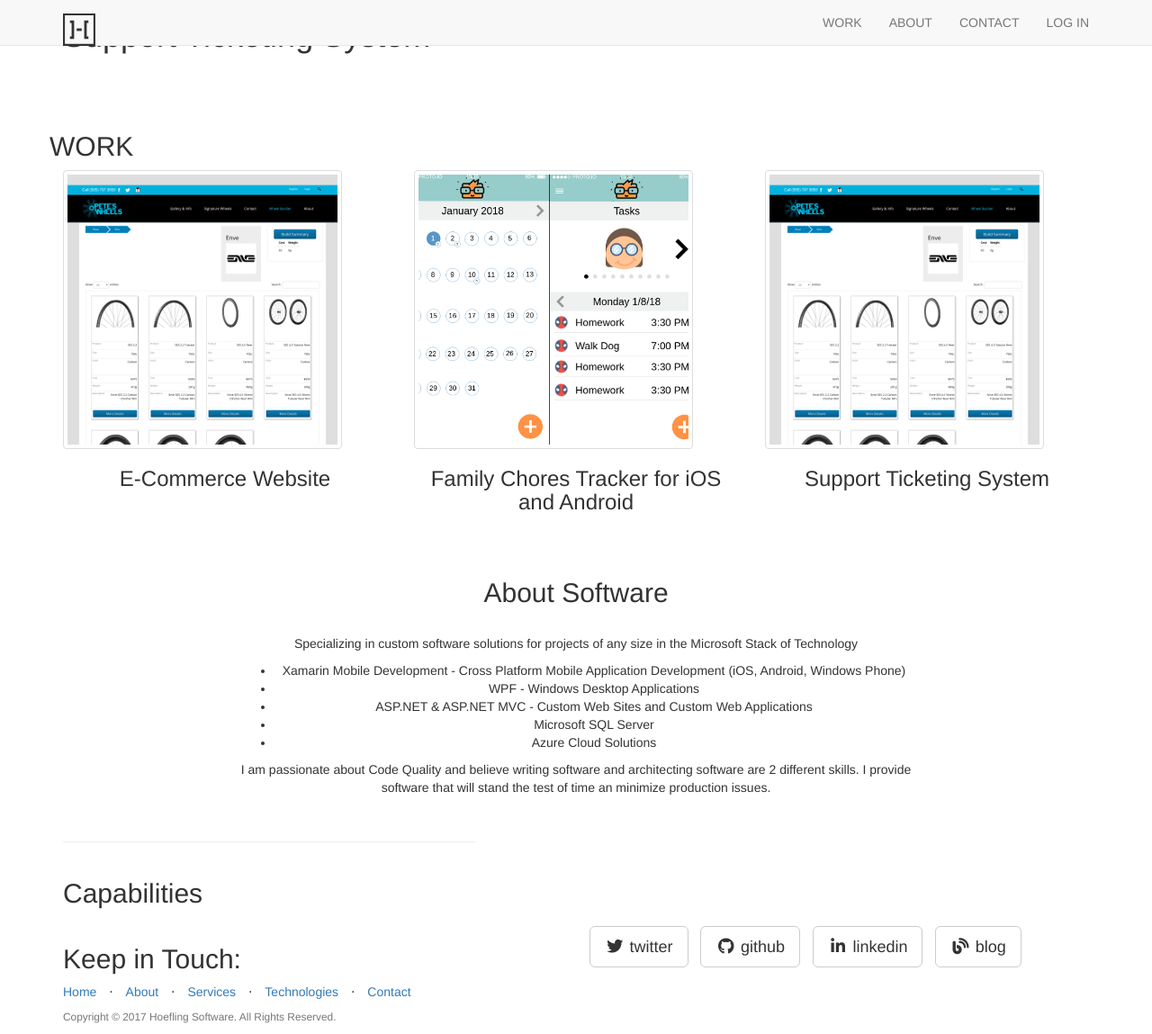
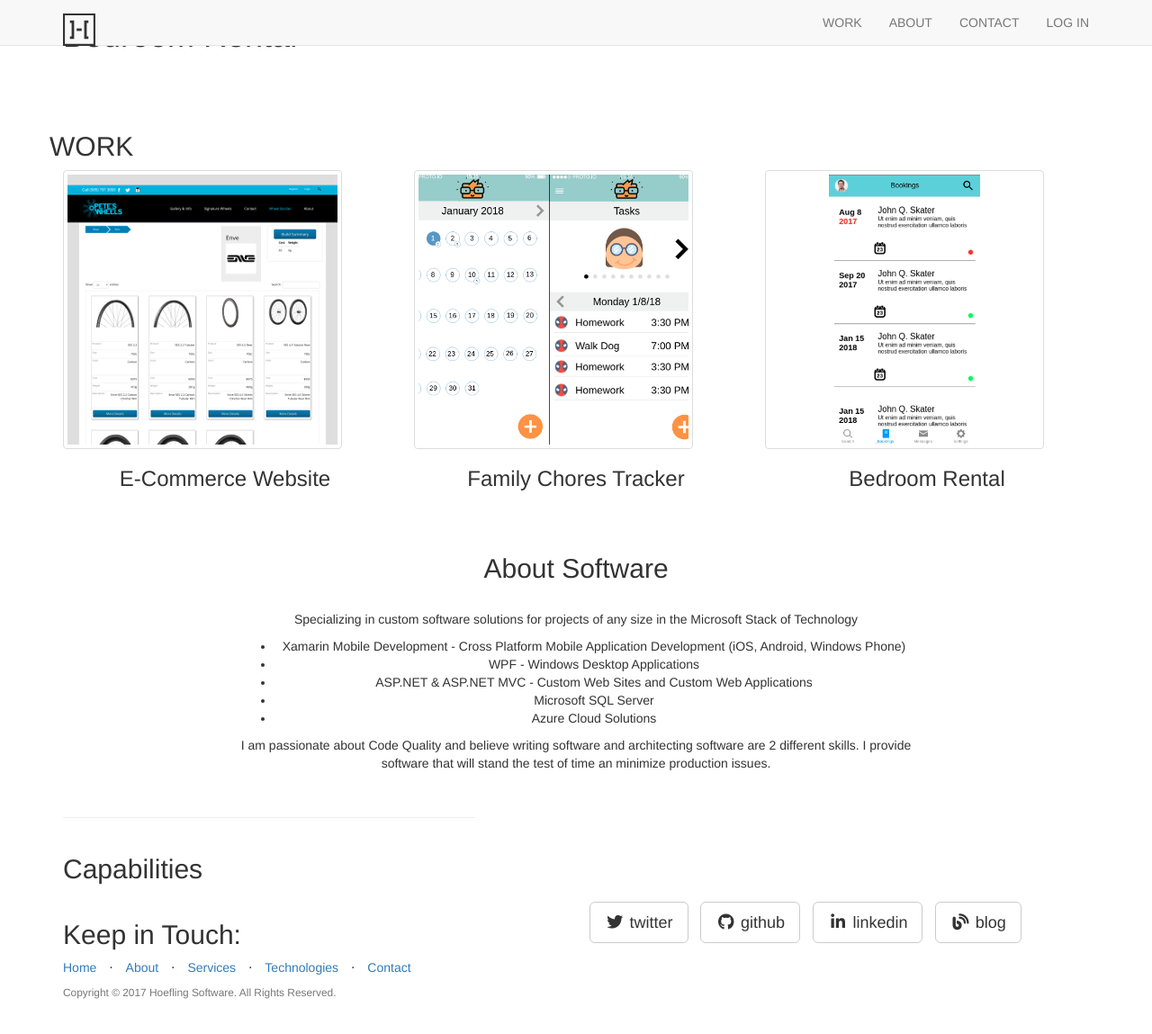
Before and after one commit to SkyeHoefling/hoeflingsoftware.github.io, a Jekyll site: the page built from _posts/2018-01-31-DoMoreDerby.md, in a window 1280 px wide and 1149 px high. Shown: the whole window at 90% size. Built offline with Jekyll 4.4.1, drawn with Linux system fonts in a browser that asks for light colours; nearby versions of some CDN libraries; library files that are not in the unit come from our copies.

Commit message:
Added do more derby

```diff
--- a/_posts/2018-01-31-SupportTicketing.md
+++ b/_posts/2018-01-31-DoMoreDerby.md
@@ -1,8 +1,8 @@
 ---
 layout: default
-img: wheelbuilder.png
+img: domorederby.png
 category: Work
-title: Support Ticketing System
+title: Bedroom Rental
 description: |
 ---
 
```
Also changed, not shown: _posts/2018-01-31-earniejr.md (+1 -1 lines), img/casestudies/domorederby.png (added).
